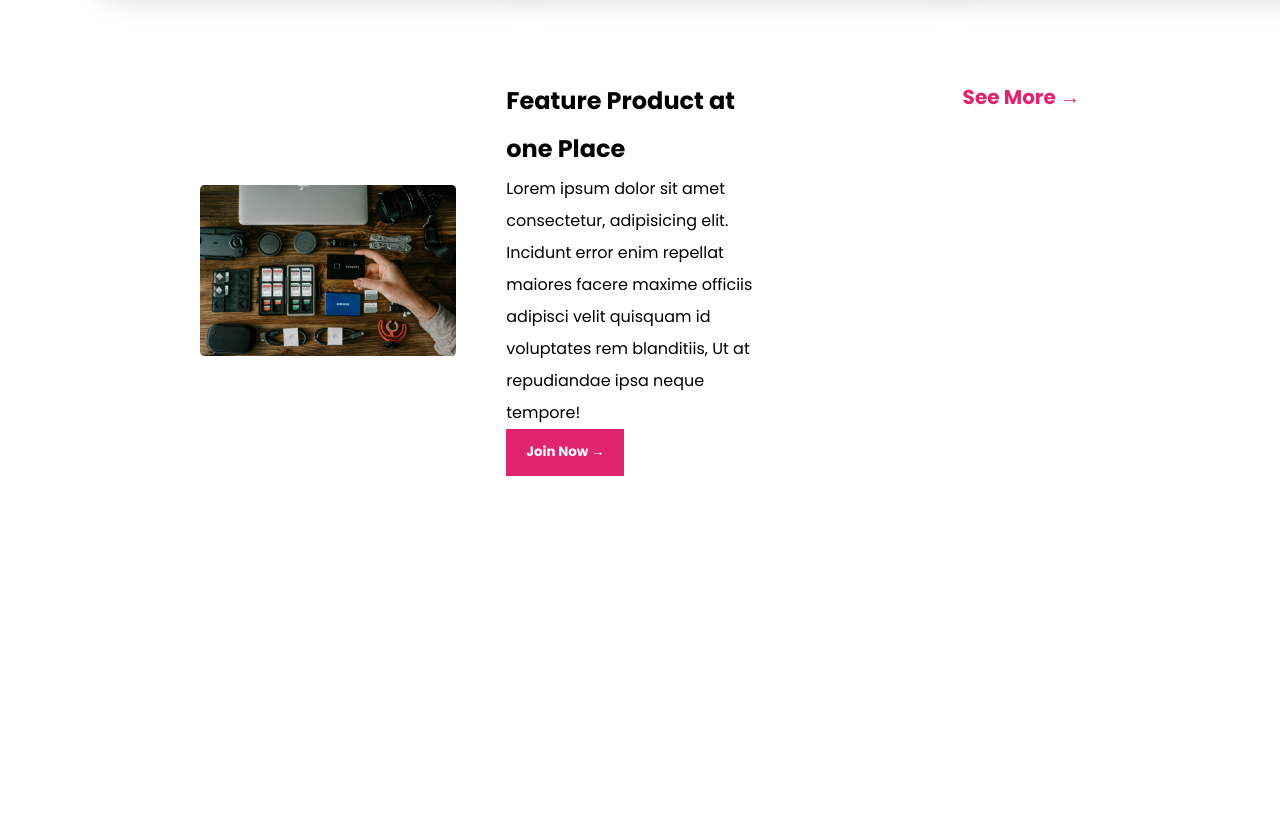
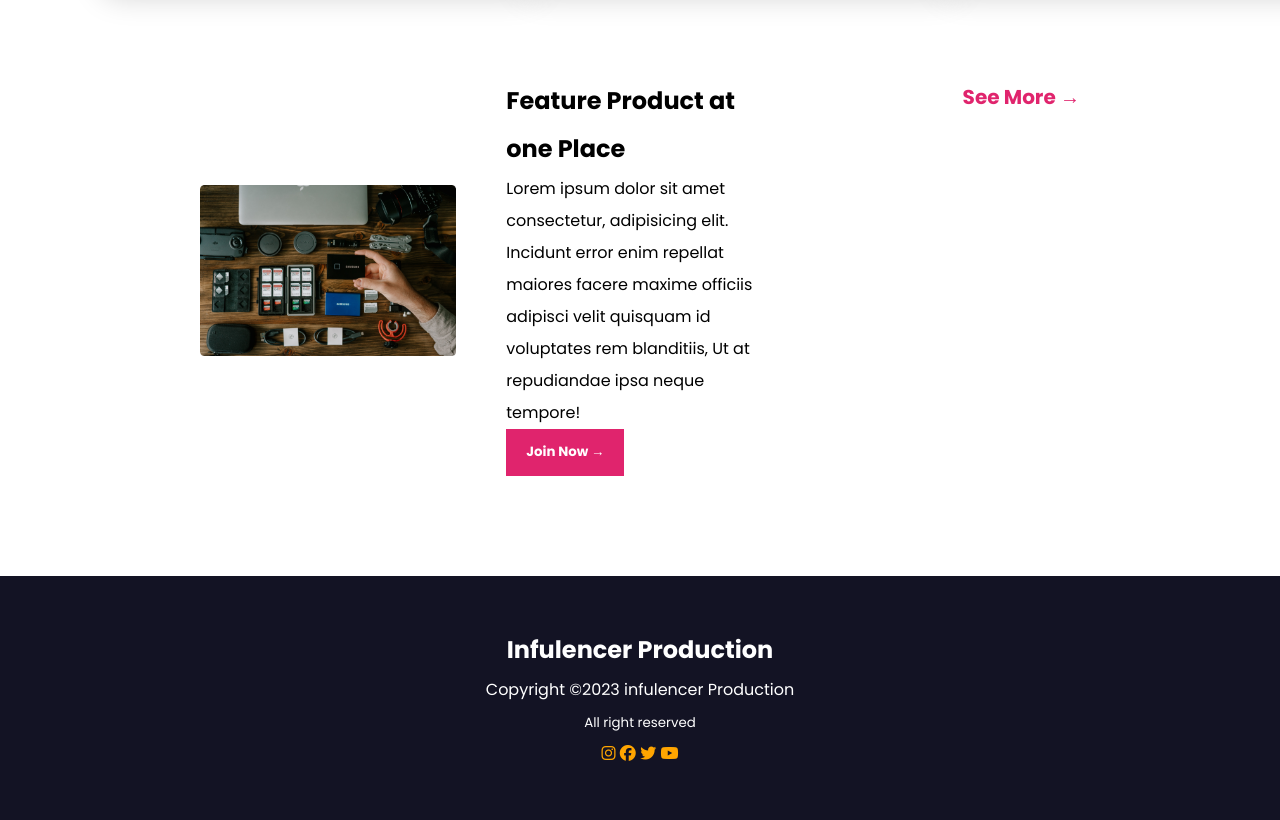
Before and after one commit to bedesignermonir/influencer-gears, a plain HTML site: page index.html in a window 1280 px wide. Shown: the part 3041-3861 px from the top of the page. Before the commit the page ends 3617 px from the top, so only its background shows below. Drawn offline with Linux system fonts and the light colour scheme.

Commit message:
footer added

```diff
--- a/index.html
+++ b/index.html
@@ -206,6 +206,19 @@
         </section>
         <!-- ad-section Finished -->
 
+        <!-- footer Section Start -->
+        <footer>
+            <h2>Infulencer Production</h2>
+            <p>Copyright ©2023 infulencer Production</p>
+            <small>All right reserved</small>
+            <div class="icon">
+                <a href="#"><i class="fa-brands fa-instagram"></i></a>
+                <a href="#"><i class="fa-brands fa-facebook"></i></a>
+                <a href="#"><i class="fa-brands fa-twitter"></i></a>
+                <a href="#"><i class="fa-brands fa-youtube"></i></a>
+            </div>
+        </footer>
+        <!-- footer Section Finished-->
 
 
 
--- a/style.css
+++ b/style.css
@@ -244,3 +244,13 @@ i {
 
 
 /* ad section Finished */
+
+/* footer start */
+footer {
+    text-align: center;
+    background-color: #131324;
+    color: white;
+    padding: 50px 0px;
+}
+
+/* footer finished */
```
